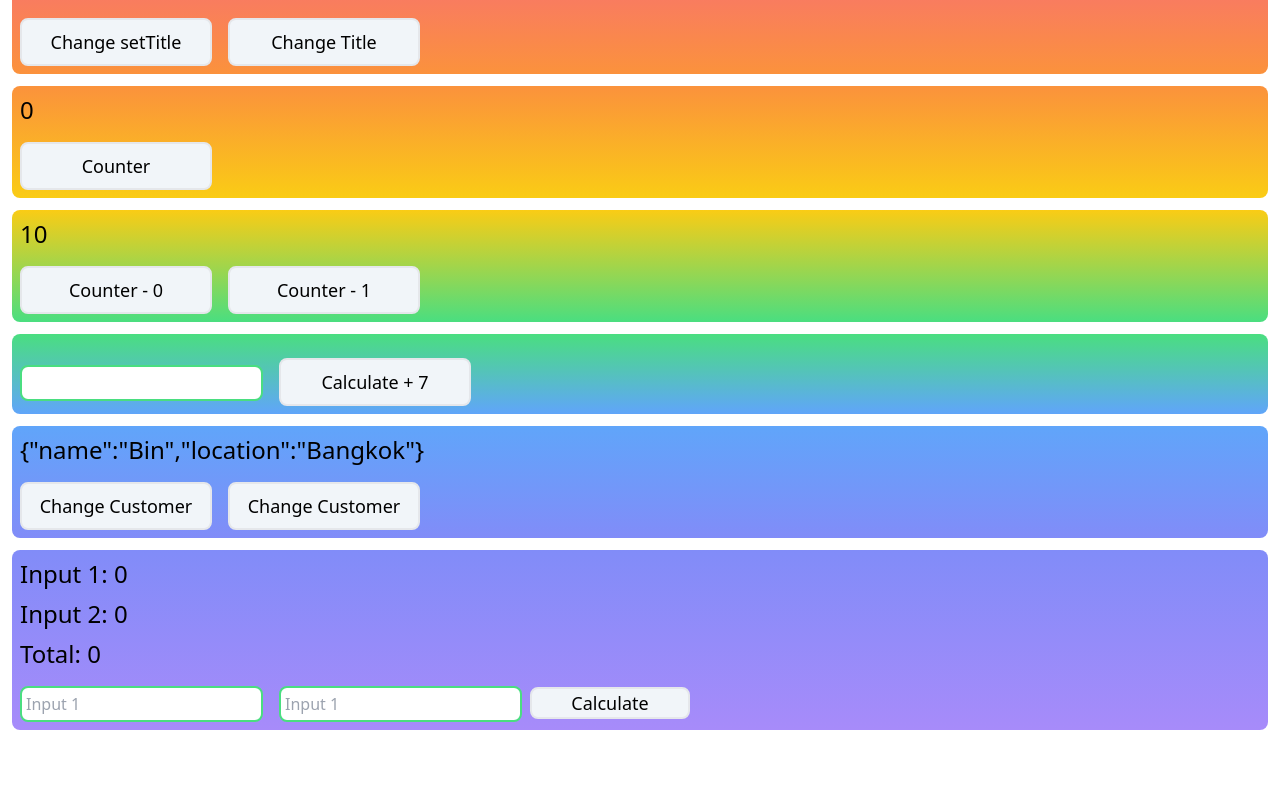
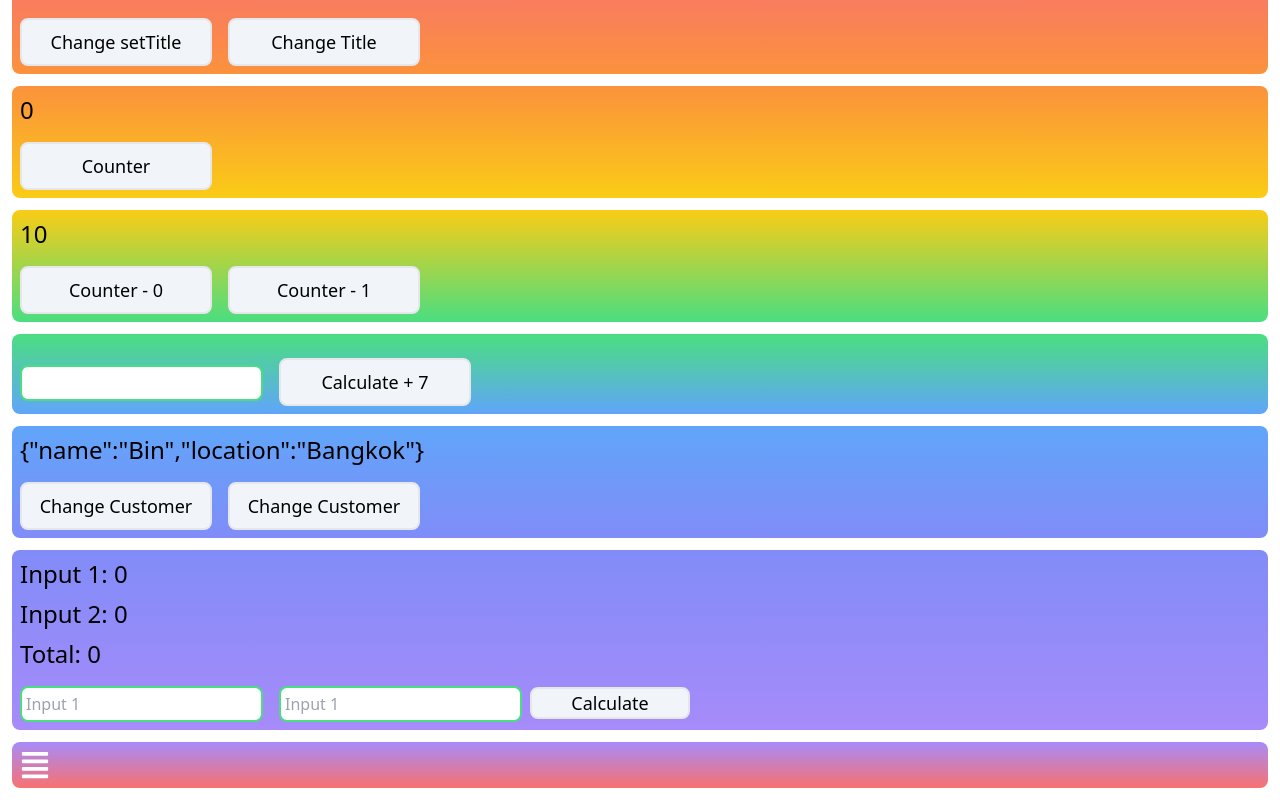
Before and after one commit to soAcademy/workshop-state-and-event, a React (Create React App) app: page / in a window 1280 px wide. Shown: the part 910-1710 px from the top of the page. Before the commit the page ends 1652 px from the top, so only its background shows below. Built offline with nearby package versions, Linux system fonts and the light colour scheme.

Commit message:
feat: State7

```diff
--- a/package.json
+++ b/package.json
@@ -6,6 +6,7 @@
     "axios": "^1.2.3",
     "react": "^18.1.0",
     "react-dom": "^18.1.0",
+    "react-icons": "^4.7.1",
     "react-router-dom": "^6.3.0",
     "react-scripts": "5.0.1",
     "web-vitals": "^2.1.4"
--- a/src/App.js
+++ b/src/App.js
@@ -42,6 +42,7 @@ import State3 from "./States/State3";
 import State4 from "./States/State4";
 import State5 from "./States/State5";
 import State6 from "./States/State6";
+import State7 from "./States/State7";
 
 const App = () => {
   return (
@@ -61,6 +62,7 @@ const App = () => {
       <State4 />
       <State5 />
       <State6 />
+      <State7 />
 
       {/* <Prop1 data="Hello World" /> */}
       {/* <Prop2 data1="Hello World" data2="Bin Bin Bin" /> */}
--- /dev/null
+++ b/src/States/State7.js
@@ -0,0 +1,29 @@
+import React, { useState } from "react";
+import { FaAlignJustify } from "react-icons/fa";
+
+const State7 = () => {
+  const [toggle, setToggle] = useState(false);
+
+  return (
+    <div className="m-3 bg-gradient-to-b from-violet-400 to-red-400 rounded-lg">
+      <button
+        onClick={() => setToggle(!toggle)}
+        className="m-2 text-3xl text-white"
+      >
+        <FaAlignJustify />
+      </button>
+      {toggle && (
+        <div className="text-2xl text-white">
+          <ul className="my-2 ml-10 pb-2">
+            <li>test</li>
+            <li>test</li>
+            <li>test</li>
+            <li>test</li>
+          </ul>
+        </div>
+      )}
+    </div>
+  );
+};
+
+export default State7;
--- /dev/null
+++ b/src/StatesAnswer/State7.js
@@ -0,0 +1,16 @@
+import React, { useState } from "react";
+
+const State7 = () => {
+  const [toggle, setToggle] = useState(false);
+
+  return (
+    <div className="">
+      <button className="bg-red-700" onClick={() => setToggle(!toggle)}>
+        Toggle
+      </button>
+      {toggle && <div className="bg-purple-700">Show</div>}
+    </div>
+  );
+};
+
+export default State7;
```
Also changed, not shown: 1 other file (tests, documents, lock files or other folders).
